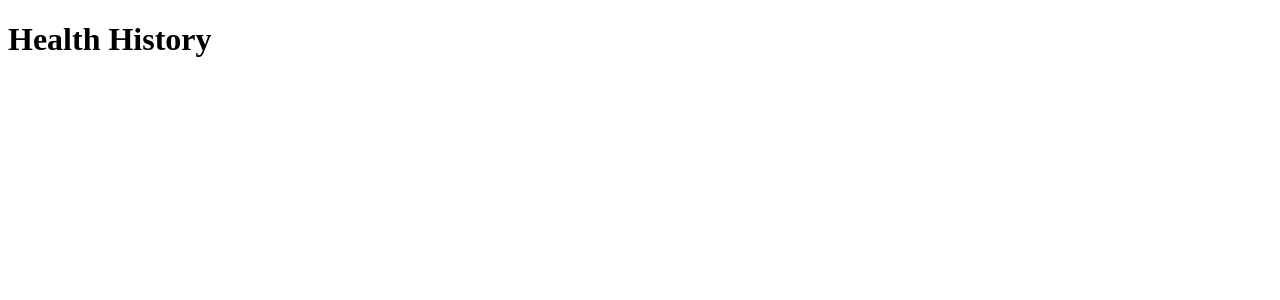
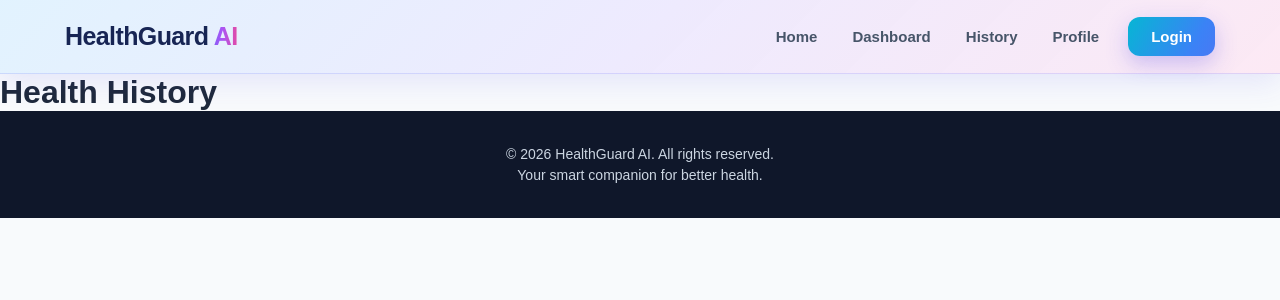
Before and after one commit to dibeyendu-dev/HealthGuard-AI, a React (Vite) app: page /history in a window 1280 px wide. Shown: the top 300 px of the page. Built offline with nearby package versions, Linux system fonts and the light colour scheme.

Commit message:
Navbar almost Completeed

```diff
--- a/src/App.jsx
+++ b/src/App.jsx
@@ -1,4 +1,7 @@
 import { Routes, Route } from "react-router-dom";
+
+import Navbar from "./components/Navbar";
+import Footer from "./components/Footer";
 
 import Home from "./pages/Home";
 import Login from "./pages/Login";
@@ -9,6 +12,8 @@ import History from "./pages/History";
 
 function App() {
   return (
+    <>
+      <Navbar />
       <Routes>
         <Route path="/" element={<Home />} />
         <Route path="/login" element={<Login />} />
@@ -17,6 +22,8 @@ function App() {
         <Route path="/profile" element={<Profile />} />
         <Route path="/history" element={<History />} />
       </Routes>
+      <Footer />
+    </>
   );
 }
 
--- a/src/css/index.css
+++ b/src/css/index.css
@@ -0,0 +1,23 @@
+* {
+  margin: 0;
+  padding: 0;
+  box-sizing: border-box;
+}
+
+body {
+  font-family: Arial, sans-serif;
+  background: #f8fafc;
+  color: #1e293b;
+}
+
+.footer {
+  padding: 30px 20px;
+  text-align: center;
+  background: #0f172a;
+  color: #cbd5e1;
+}
+
+.footer p {
+  margin: 5px 0;
+  font-size: 14px;
+}
--- a/src/css/navbar.css
+++ b/src/css/navbar.css
@@ -1,56 +1,229 @@
 .navbar {
     width: 100%;
-  background: #ffffff;
-  border-bottom: 1px solid #e5e7eb;
     position: sticky;
     top: 0;
     z-index: 1000;
+    background: linear-gradient(135deg,
+            rgba(224, 242, 254, .95),
+            rgba(237, 233, 254, .95),
+            rgba(252, 231, 243, .92));
+    backdrop-filter: blur(20px);
+    -webkit-backdrop-filter: blur(20px);
+    border-bottom: 1px solid rgba(99, 102, 241, .18);
+    box-shadow: 0 8px 30px rgba(79, 70, 229, .12);
+    animation: navSlide .7s ease forwards;
 }
 
 .nav-container {
     max-width: 1200px;
     margin: auto;
-  padding: 18px 25px;
+    padding: 17px 25px;
     display: flex;
     align-items: center;
     justify-content: space-between;
 }
 
 .logo {
+    position: relative;
     text-decoration: none;
-  font-size: 24px;
-  font-weight: 700;
+    font-size: 25px;
+    font-weight: 800;
+    letter-spacing: -.6px;
     color: #172554;
+    transition: .35s ease;
 }
 
 .logo span {
-  color: #0ea5e9;
+    background: linear-gradient(90deg, #06b6d4, #3b82f6, #6366f1, #a855f7, #ec4899);
+    background-size: 300% 300%;
+    -webkit-background-clip: text;
+    -webkit-text-fill-color: transparent;
+    background-clip: text;
+    animation: gradientMove 4s ease infinite;
+}
+
+.logo::after {
+    content: "";
+    position: absolute;
+    left: 0;
+    bottom: -6px;
+    width: 0;
+    height: 3px;
+    border-radius: 20px;
+    background: linear-gradient(90deg, #06b6d4, #3b82f6, #8b5cf6, #ec4899);
+    transition: .4s ease;
+}
+
+.logo:hover {
+    transform: translateY(-2px);
+    filter: drop-shadow(0 6px 15px rgba(99, 102, 241, .3));
+}
+
+.logo:hover::after {
+    width: 100%;
 }
 
 .nav-links {
     display: flex;
     align-items: center;
-  gap: 28px;
+    gap: 7px;
 }
 
 .nav-links a {
+    position: relative;
     text-decoration: none;
-  color: #374151;
+    color: #475569;
     font-size: 15px;
-  font-weight: 500;
+    font-weight: 600;
+    padding: 10px 14px;
+    border-radius: 11px;
+    transition: .35s ease;
 }
 
 .nav-links a:hover {
-  color: #0ea5e9;
+    color: #4f46e5;
+    background: linear-gradient(135deg, rgba(6, 182, 212, .08), rgba(139, 92, 246, .1));
+    transform: translateY(-3px);
+}
+
+.nav-links a::after {
+    content: "";
+    position: absolute;
+    left: 50%;
+    bottom: 4px;
+    width: 0;
+    height: 2px;
+    border-radius: 20px;
+    transform: translateX(-50%);
+    background: linear-gradient(90deg, #06b6d4, #6366f1, #ec4899);
+    transition: .35s ease;
+}
+
+.nav-links a:hover::after {
+    width: 55%;
 }
 
 .login-btn {
-  padding: 10px 20px;
-  background: #0ea5e9;
-  color: #ffffff !important;
-  border-radius: 8px;
+    position: relative;
+    margin-left: 8px;
+    padding: 11px 23px !important;
+    color: #fff !important;
+    border-radius: 12px !important;
+    background: linear-gradient(120deg,
+            #06b6d4,
+            #3b82f6,
+            #6366f1,
+            #8b5cf6,
+            #ec4899) !important;
+    background-size: 300% 300% !important;
+    animation: buttonGradient 5s ease infinite;
+    box-shadow: 0 8px 22px rgba(79, 70, 229, .28);
+    overflow: hidden;
+}
+
+.login-btn::before {
+    content: "";
+    position: absolute;
+    top: 0;
+    left: -120%;
+    width: 70%;
+    height: 100%;
+    background: linear-gradient(90deg,
+            transparent,
+            rgba(255, 255, 255, .4),
+            transparent);
+    transform: skewX(-20deg);
+    transition: .7s ease;
+}
+
+.login-btn:hover::before {
+    left: 140%;
 }
 
 .login-btn:hover {
-  background: #0284c7;
+    color: #fff !important;
+    transform: translateY(-4px) scale(1.04) !important;
+    box-shadow:
+        0 12px 30px rgba(99, 102, 241, .35),
+        0 0 20px rgba(236, 72, 153, .18);
 }
+
+.login-btn::after {
+    display: none;
+}
+
+@keyframes navSlide {
+    from {
+        opacity: 0;
+        transform: translateY(-25px);
+    }
+
+    to {
+        opacity: 1;
+        transform: translateY(0);
+    }
+}
+
+@keyframes gradientMove {
+    0% {
+        background-position: 0% 50%;
+    }
+
+    50% {
+        background-position: 100% 50%;
+    }
+
+    100% {
+        background-position: 0% 50%;
+    }
+}
+
+@keyframes buttonGradient {
+    0% {
+        background-position: 0% 50%;
+    }
+
+    50% {
+        background-position: 100% 50%;
+    }
+
+    100% {
+        background-position: 0% 50%;
+    }
+}
+
+@media(max-width:768px) {
+    .nav-container {
+        padding: 15px 18px;
+    }
+
+    .logo {
+        font-size: 21px;
+    }
+
+    .nav-links {
+        gap: 2px;
+    }
+
+    .nav-links a {
+        padding: 8px 9px;
+        font-size: 13px;
+    }
+
+    .login-btn {
+        padding: 9px 14px !important;
+    }
+}
+
+@media(max-width:520px) {
+    .nav-container {
+        flex-direction: column;
+        gap: 14px;
+    }
+
+    .nav-links {
+        width: 100%;
+        justify-content: center;
+        flex-wrap: wrap;
+    }
+}
```
Lines whose indentation alone changed are shown as unchanged.
